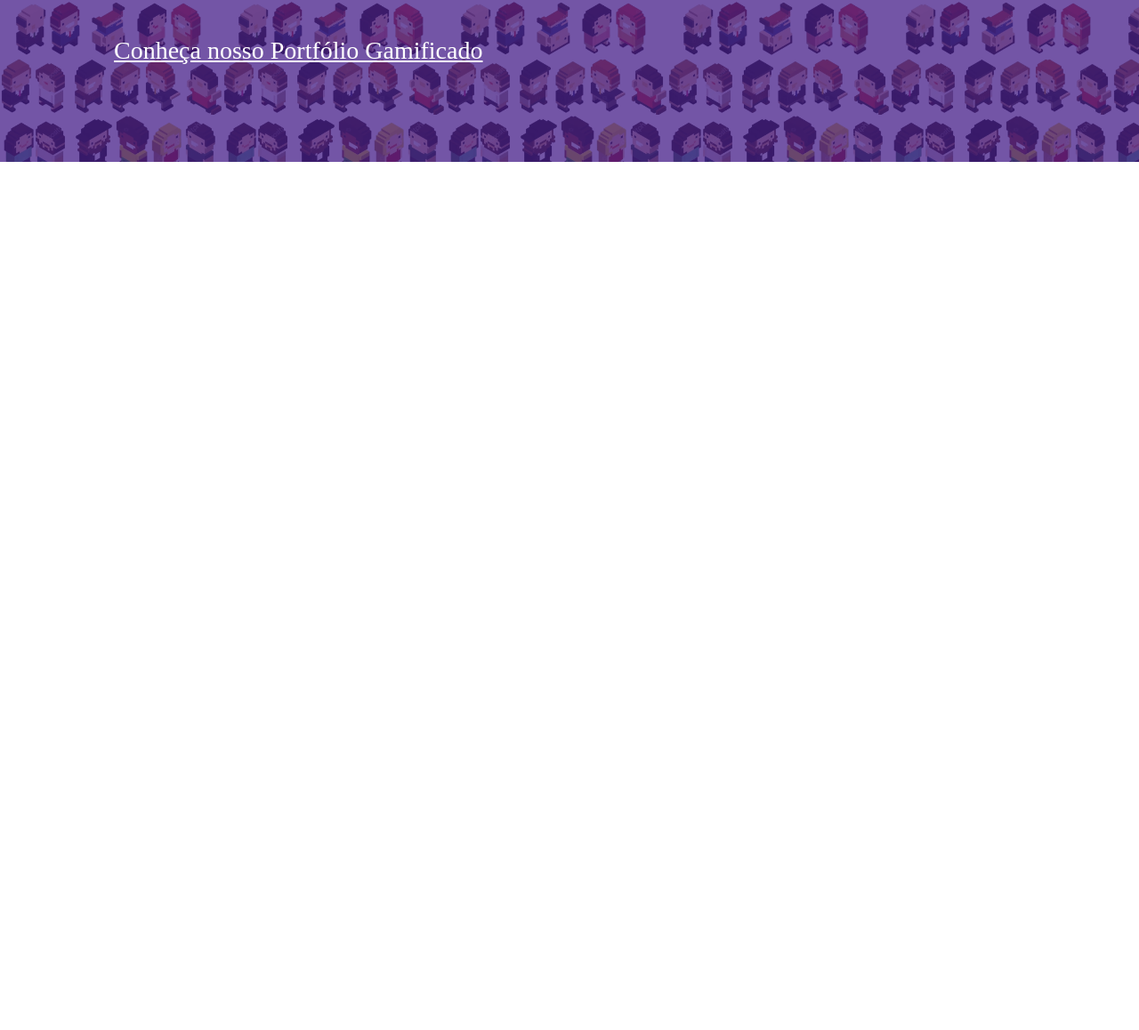
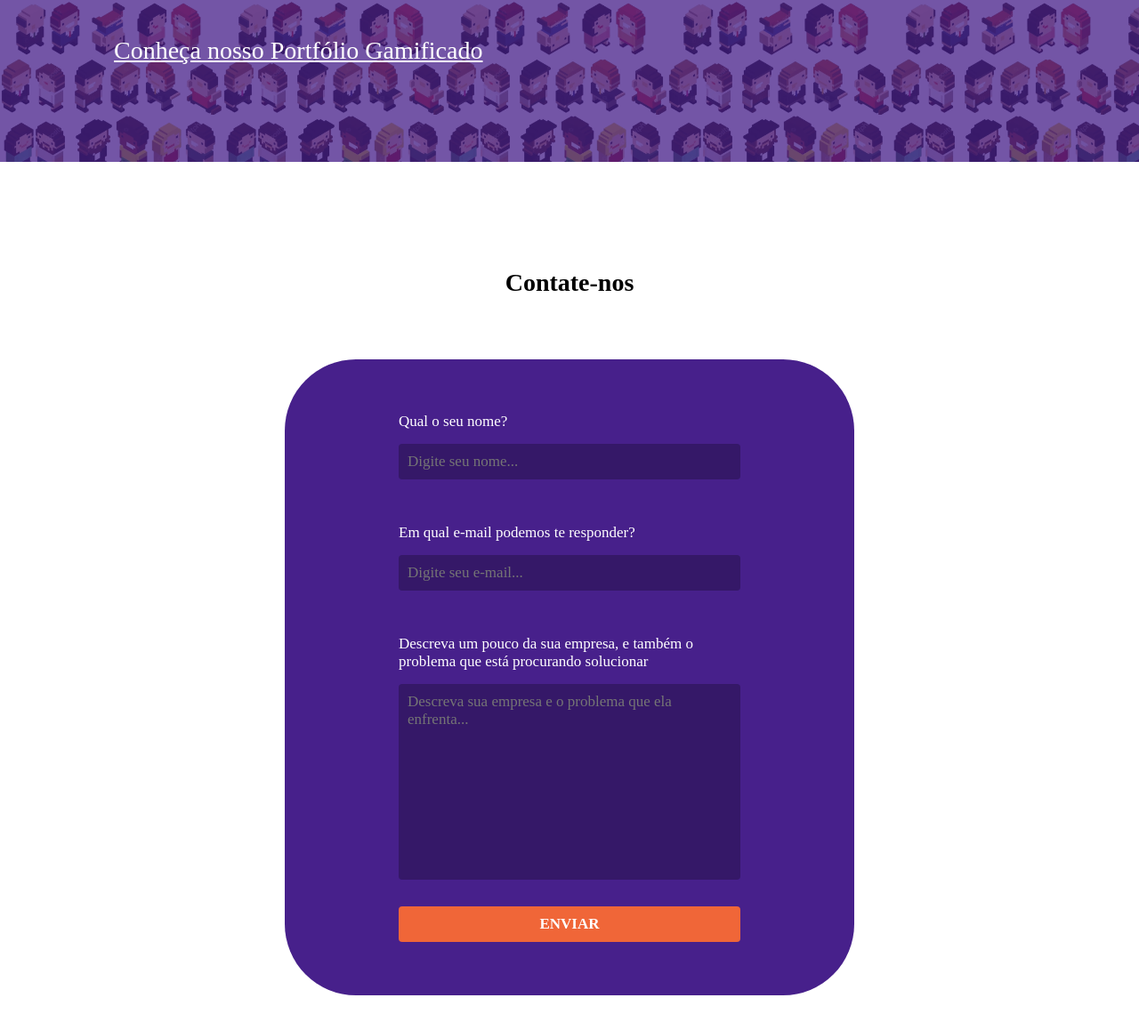
Before and after one commit to Gsszs/gamificaai, a plain HTML site: page index.html in a window 1280 px wide. Shown: the part 2390-3548 px from the top of the page at 89% size. Before the commit the page ends 2692 px from the top, so only its background shows below. Drawn offline with Linux system fonts and the light colour scheme; a web font is replaced by a local one.

Commit message:
feat: Seção contate-nos

```diff
--- a/index.html
+++ b/index.html
@@ -24,7 +24,7 @@
                     <a href="#sobre">Sobre</a>
                     <a href="#cases">Cases de Sucesso</a>
                     <a href="#portfolio">Portifólio</a>
-                    <a href="#">Contate-nos</a>
+                    <a href="#contato">Contate-nos</a>
                 </nav>
             </div>
         </header>
@@ -72,6 +72,26 @@
             <a href="#">Conheça nosso Portfólio Gamificado</a>
         </div>
     </section>
+
+    <section id="contato">
+        <h2>Contate-nos</h2>
+        <form>
+            <div class="campo">
+                <label for="campo-nome">Qual o seu nome?</label>
+                <input id="campo-nome" type="text" placeholder="Digite seu nome...">
+            </div>
+            <div class="campo">
+                <label for="campo-email">Em qual e-mail podemos te responder?</label>
+                <input id="campo-email" type="email" name="" id="" placeholder="Digite seu e-mail...">
+            </div>
+            <div class="campo-textarea">
+                <label for="campo-descricao">Descreva um pouco da sua empresa, e também o problema que está procurando solucionar</label>
+                <textarea name="" id="campo-descricao" cols="30" rows="10" placeholder="Descreva sua empresa e o problema que ela enfrenta..."></textarea>
+            </div>
+            <button type="submit">Enviar</button>
+        </form>
+    </section>
+
 </body>
 
 </html>
--- a/sytle_index.css
+++ b/sytle_index.css
@@ -234,3 +234,122 @@ h2 {
 #portfolio a:hover{
     transform: scale(1.05);
 }
+
+#contato {
+    text-align: center;
+
+    padding-bottom: 100px;
+    margin-bottom: 100px;
+}
+
+#contato h2 {
+    margin-bottom: 70px;
+}
+
+#contato form {
+    width: 50%;
+
+    margin: 0 auto;
+    padding: 60px 0px;
+
+    border-radius: 80px;
+
+    display: flex;
+    flex-direction: column;
+    align-items: center;
+
+    background-color: var(--roxo-gamifica);
+
+    color: #fff;
+    font-family: 'Montserrat';
+}
+
+#contato form label {
+    margin-bottom: 15px;
+    font-size: 17px;
+}
+
+.campo{
+    width: 60%;
+    margin-bottom: 50px;
+
+    text-align: left;
+
+    display: flex;
+    flex-direction: column;
+    justify-content: space-between;
+}
+
+.campo input{
+    height: 40px;
+
+    color: #fff;
+    background-color: #351868;
+
+    border: none;
+    border-radius: 4px;
+
+    outline: none;
+
+    text-indent: 10px;
+
+    font-family: 'Montserrat';
+    font-size: 17px;
+}
+
+.campo-textarea {
+    width: 60%;
+    margin-bottom: 30px;
+
+    text-align: left;
+
+    display: flex;
+    flex-direction: column;
+    justify-content: space-between;
+}
+
+.campo-textarea textarea {
+    color: #fff;
+    background-color: #351868;
+
+    border: none;
+    border-radius: 4px;
+
+    padding: 10px;
+
+    font-family: 'Montserrat';
+    font-size: 17px;
+
+    outline: none;
+
+    resize: none;
+}
+
+
+.campo input:focus, .campo-textarea textarea:focus {
+    outline: 2px solid var(--laranja-gamifica);
+}
+
+#contato form button {
+    height: 40px;
+    width: 60%;
+
+    font-family: 'Montserrat';
+    font-size: 17px;
+    font-weight: 600;
+
+    color: #fff;
+    background-color: var(--laranja-gamifica);
+    transition: background-color 200ms ease;
+
+    border: none;
+    border-radius: 4px;
+
+    cursor: pointer;
+
+    text-transform: uppercase;
+}
+
+#contato form button:hover {
+    background-color: #ad4929;
+}
```
